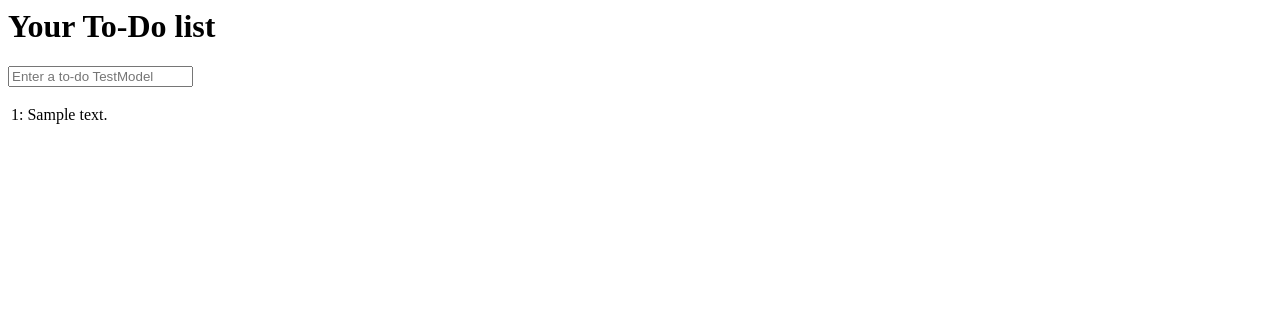
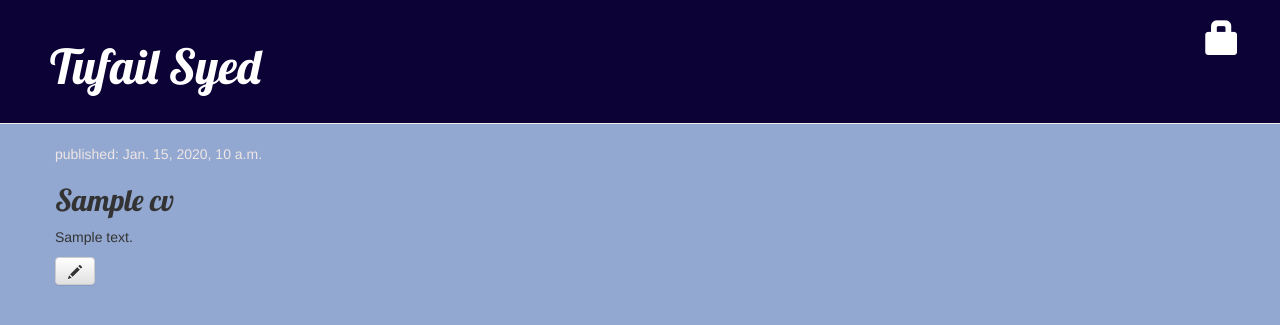
Before and after one commit to TufailSyed/my-first-blog, a Django app: page /cv/ in a window 1280 px wide. Shown: the top 325 px of the page. Run offline with Django 3.2, Linux system fonts and the light colour scheme; tables that the repository leaves empty hold one stand-in row (values such as "Sample post"); some libraries are stand-ins or nearby versions.

Commit message:
Can now add and edit cvs

```diff
--- a/cv/templates/cv/base.html
+++ b/cv/templates/cv/base.html
@@ -10,8 +10,7 @@
     <body>
         <div class="page-header">
             {% if user.is_authenticated %}
-                <a href="{% url 'post_new' %}" class="top-menu"><span class="glyphicon glyphicon-plus"></span></a>
-                <a href="{% url 'post_draft_list' %}" class="top-menu"><span class="glyphicon glyphicon-edit"></span></a>
+                <a href="{% url 'cv_new' %}" class="top-menu"><span class="glyphicon glyphicon-plus"></span></a>
                 <p class="top-menu">Hello {{ user.username }} <small>(<a href="{% url 'logout' %}">Log out</a>)</small></p>
             {% else %}
                 <a href="{% url 'login' %}" class="top-menu"><span class="glyphicon glyphicon-lock"></span></a>
--- a/cv/templates/cv/cv.html
+++ b/cv/templates/cv/cv.html
@@ -1,16 +1,15 @@
-<html>
-    <title>Tufail Syed</title>
-    <body>
-        <h1>Your To-Do list</h1>
-        <form method="POST">
-            <input name="TestModel_text" id="id_new_TestModel" placeholder="Enter a to-do TestModel" />
-            {% csrf_token %}
-        </form>
-
-        <table id="id_list_table">
-            {% for TestModel in TestModels %}
-                <tr><td>1: {{ TestModel.text }}</td></tr>
-            {% endfor %}
-        </table>
-    </body>
-</html>
+{% extends 'cv/base.html' %}
+{% block content %}
+    {% for cv in cvs %}
+        <div class="cv">
+            <div class="date">
+                <p>published: {{ cv.published_date }}</p>
+            </div>
+            <h2>{{ cv.title }}</a></h2>
+            <div class="cv_text">
+                <p>{{ cv.text|linebreaksbr }}</p>
+            </div>
+            <a class="btn btn-default" href="{% url 'cv_edit' pk=cv.pk %}"><span class="glyphicon glyphicon-pencil"></span></a>
+        </div>
+    {% endfor %}
+{% endblock %}
--- a/cv/urls.py
+++ b/cv/urls.py
@@ -3,4 +3,6 @@ from . import views
 
 urlpatterns = [
     path('cv/', views.cv, name='cv'),
+    path('cv/new/', views.cv_new, name='cv_new'),
+    path('cv/<int:pk>/edit/', views.cv_edit, name='cv_edit'),
 ]
--- a/cv/views.py
+++ b/cv/views.py
@@ -2,11 +2,33 @@ from django.shortcuts import render, get_object_or_404
 from django.utils import timezone
 from django.shortcuts import redirect
 from .models import CV, TestModel
+from .forms import CVForm
 
 def cv(request):
-    if request.method == 'POST':
-        TestModel.objects.create(text=request.POST['TestModel_text'])
-        return redirect('/cv/')
+    cvs = CV.objects.filter(published_date__lte=timezone.now()).order_by('published_date')
+    return render(request, 'cv/cv.html', {'cvs' : cvs})
 
-    TestModels = TestModel.objects.all()
-    return render(request, 'cv/cv.html', {'TestModels' : TestModels})
+def cv_new(request):
+    if request.method == "POST":
+        form = CVForm(request.POST)
+        if form.is_valid():
+            cv = form.save(commit=False)
+            cv.published_date = timezone.now()
+            cv.save()
+            return redirect('cv_edit', pk=cv.pk)
+    else:
+        form = CVForm()
+    return render(request, 'cv/cv_edit.html', {'form': form})
+
+def cv_edit(request, pk):
+    cv = get_object_or_404(CV, pk=pk)
+    if request.method == "POST":
+        form = CVForm(request.POST, instance=cv)
+        if form.is_valid():
+            cv = form.save(commit=False)
+            cv.published_date = timezone.now()
+            cv.save()
+            return redirect('cv')
+    else:
+        form = CVForm(instance=cv)
+    return render(request, 'cv/cv_edit.html', {'form': form})
```
Also changed, not shown: cv/forms.py (added, +9 -0 lines), cv/templates/cv/cv_edit.html (added, +9 -0 lines).
